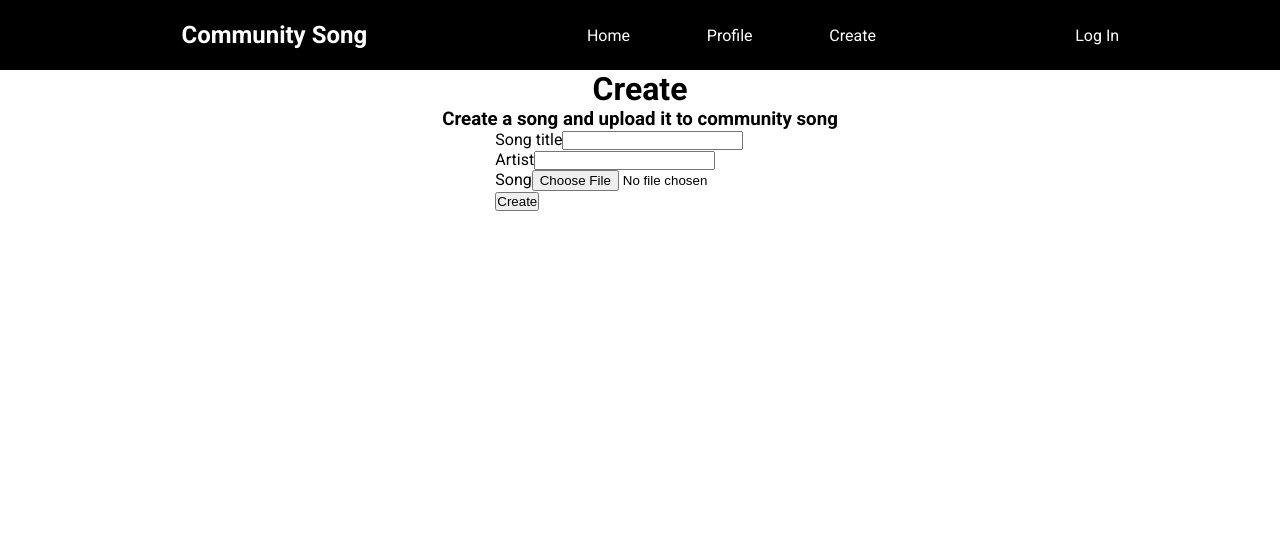
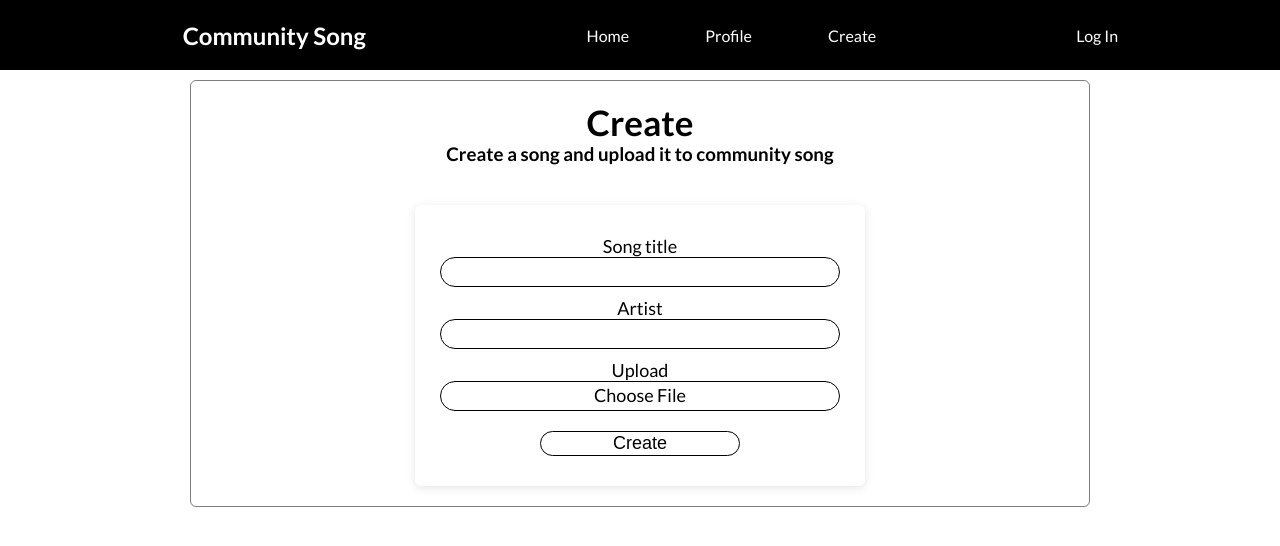
Before and after one commit to scholtz-gnome/community-song, a React (Create React App) app: page /create in a window 1280 px wide. Shown: the top 546 px of the page. Built offline with nearby package versions, Linux system fonts and the light colour scheme; no server answers.

Commit message:
Add styles to create form and calculate file size

```diff
--- a/public/index.html
+++ b/public/index.html
@@ -12,8 +12,9 @@
     <link rel="apple-touch-icon" href="%PUBLIC_URL%/logo192.png" />
     <link rel="manifest" href="%PUBLIC_URL%/manifest.json" />
     <link rel="preconnect" href="https://fonts.gstatic.com" />
+    <link rel="preconnect" href="https://fonts.gstatic.com" />
     <link
-      href="https://fonts.googleapis.com/css2?family=Roboto:ital,wght@0,100;0,300;0,400;0,500;0,700;0,900;1,100;1,300;1,400;1,500;1,700;1,900&display=swap"
+      href="https://fonts.googleapis.com/css2?family=Lato:ital,wght@0,100;0,300;0,400;0,700;0,900;1,100;1,300;1,400;1,700;1,900&display=swap"
       rel="stylesheet"
     />
     <title>Community Song</title>
--- a/src/App.css
+++ b/src/App.css
@@ -16,3 +16,30 @@ img {
   flex-direction: column;
   align-items: center;
 }
+
+.App > div {
+  display: flex;
+  flex-direction: column;
+  align-items: center;
+}
+
+header {
+  display: flex;
+  flex-direction: column;
+  align-items: center;
+  margin: 20px 20%;
+}
+
+header h1 {
+  font-size: 35px;
+}
+
+.outline {
+  margin: 10px 10%;
+  border: 1px solid rgba(0, 0, 0, 0.5);
+  border-radius: 6px;
+  width: 900px;
+  display: flex;
+  flex-direction: column;
+  align-items: center;
+}
--- a/src/App.tsx
+++ b/src/App.tsx
@@ -23,6 +23,7 @@ const App: React.FC = () => {
       <div className="App">
         <Navbar />
         <Switch>
+          <div>
             <Route exact path="/">
               <header className="App-header">
                 <h1>Community Song</h1>
@@ -37,6 +38,7 @@ const App: React.FC = () => {
             <Route path="/create">
               <Create />
             </Route>
+          </div>
         </Switch>
       </div>
     </Router>
--- a/src/components/Create.tsx
+++ b/src/components/Create.tsx
@@ -1,11 +1,15 @@
 import "./Create.css";
 import { useState } from "react";
+import "./form.css";
 
 const Create: React.FC = () => {
   const [title, setTitle] = useState("");
   const [artist, setArtist] = useState("");
   const [song, setSong] = useState("");
+  const [songName, setSongName] = useState("");
+  const [fileSize, setFileSize] = useState(0);
   const [message, setMessage] = useState("");
+  const [isOpened, setIsOpened] = useState(false);
 
   const onTitleChange = (e: any) => {
     setTitle(e.target.value.trim());
@@ -16,7 +20,11 @@ const Create: React.FC = () => {
   };
 
   const onSongChange = (e: any) => {
+    setIsOpened(true);
     setSong(e.target.files[0]);
+    setSongName(e.target.files[0].name);
+    const fileSize = e.target.files[0].size;
+    setFileSize(Math.round((fileSize / 1024 / 1024) * 10) / 10);
   };
 
   const onSubmit = async (e: any) => {
@@ -28,6 +36,7 @@ const Create: React.FC = () => {
     formData.append("file", song);
 
     if (title !== "" && artist !== "") {
+      try {
         const res = await fetch("http://localhost:4000/songs/", {
           method: "POST",
           body: formData,
@@ -36,32 +45,60 @@ const Create: React.FC = () => {
         const json = await res.json();
         setMessage(json.message);
         console.log(song);
+      } catch (err) {
+        setMessage("Server error");
+      }
     } else {
       setMessage("Don't leave those inputs empty.");
     }
   };
 
   return (
-    <div className="create">
+    <div className="create outline">
+      <header>
         <h1>Create</h1>
         <h3>Create a song and upload it to community song</h3>
+      </header>
       <form onSubmit={onSubmit}>
         <div>
           <label>Song title</label>
-          <input type="text" name="title" required onChange={onTitleChange} />
+          <input
+            type="text"
+            name="title"
+            required
+            autoFocus
+            onChange={onTitleChange}
+          />
         </div>
         <div>
           <label>Artist</label>
           <input type="text" name="artist" required onChange={onArtistChange} />
         </div>
         <div>
-          <label>Song</label>
-          <input type="file" name="song" required onChange={onSongChange} />
+          <label>Upload</label>
+          <label htmlFor="upload" className="upload">
+            Choose File
+          </label>
+          <input
+            id="upload"
+            type="file"
+            name="song"
+            required
+            onChange={onSongChange}
+          />
         </div>
+        {isOpened && (
+          <div className="files">
+            <div>
+              {songName}
+              <div>{fileSize}MB</div>
+            </div>
+          </div>
+        )}
+        <div>{message}</div>
         <div>
           <button>Create</button>
         </div>
-        <div>{message}</div>
       </form>
     </div>
   );
--- a/src/components/Profile.tsx
+++ b/src/components/Profile.tsx
@@ -5,7 +5,7 @@ const Profile: React.FC = () => {
 
   if (isAuthenticated) {
     return (
-      <div>
+      <div className="outline">
         <img src={user.picture} alt={user.name} />
         <h2>{user.name}</h2>
         <p>{user.email}</p>
--- /dev/null
+++ b/src/components/form.css
@@ -0,0 +1,83 @@
+form {
+  margin: 20px 40px;
+  padding: 20px;
+  border-radius: 6px;
+  box-shadow: 0px 2px 10px rgba(0, 0, 0, 0.1);
+  width: 450px;
+  font-size: 18px;
+}
+
+form > div {
+  display: flex;
+  flex-direction: column;
+  align-items: center;
+  margin: 10px 5px;
+}
+
+div > input {
+  padding: 2px;
+  border: 1.5px solid black;
+  border-radius: 50px;
+  height: 30px;
+  width: 100%;
+  outline: none;
+}
+
+input[type="file"] {
+  opacity: 0;
+  position: absolute;
+  pointer-events: none;
+  width: 1px;
+  height: 1px;
+}
+
+input[type="text"] {
+  text-align: center;
+  font-size: 18px;
+}
+
+.upload {
+  padding: 2px;
+  border: 1.5px solid black;
+  border-radius: 50px;
+  height: 30px;
+  width: 100%;
+  text-align: center;
+}
+
+.upload:hover {
+  box-shadow: 0px 2px 10px rgba(0, 0, 0, 0.1);
+}
+
+.files {
+  display: flex;
+}
+
+.files > div {
+  margin: 5px;
+  padding: 8px;
+  width: 100%;
+  border-radius: 6px;
+  box-shadow: 0px 2px 10px rgba(0, 0, 0, 0.1);
+  color: rgba(0, 0, 0, 0.8);
+  text-align: center;
+}
+
+.files > div:hover {
+  box-shadow: 0px 0px 5px rgba(0, 0, 0, 0.2);
+}
+
+button {
+  border-radius: 50px;
+  height: 25px;
+  width: 50%;
+  background-color: white;
+  text-align: center;
+  border: 1.5px solid black;
+  font-size: 18px;
+  outline: none;
+}
+
+button:hover {
+  box-shadow: 0px 0px 5px rgba(0, 0, 0, 0.2);
+}
--- a/src/index.css
+++ b/src/index.css
@@ -4,5 +4,5 @@
 }
 
 body {
-  font-family: Roboto, sans-serif;
+  font-family: Lato, sans-serif;
 }
```
Lines whose indentation alone changed are shown as unchanged.
